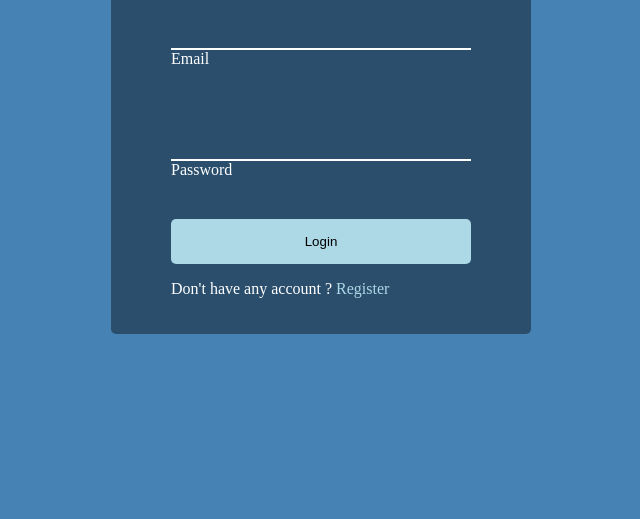
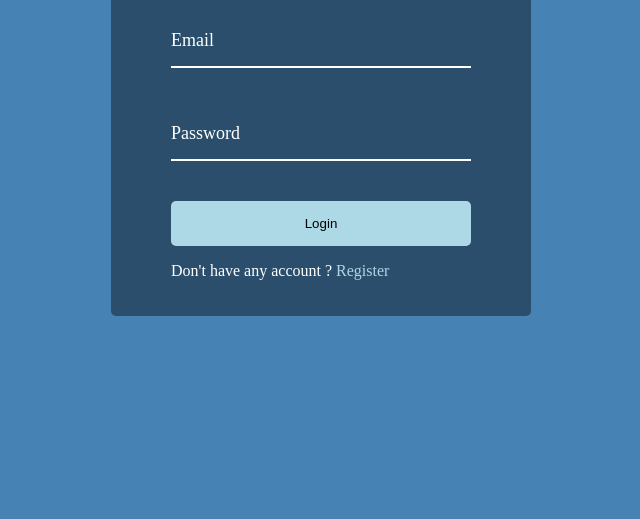
Before and after one commit to ibrahimtanoli/JavaScript-Projects, a plain HTML site: page 6-Form-WaveAnimation/index.html in a window 1280 px wide. Shown: the part 297-816 px from the top of the page, without its empty margins (319-959 px from the left). Drawn offline with Linux system fonts and the light colour scheme.

Commit message:
Adding Wave effect

```diff
--- a/6-Form-WaveAnimation/index.html
+++ b/6-Form-WaveAnimation/index.html
@@ -12,7 +12,7 @@
         <h1> Please Login</h1>
         <form>
             <div class="form-control">
-                <input type="email" required>
+                <input type="text" required>
                 <label >Email</label>
             </div>
             <div class="form-control">
@@ -23,5 +23,6 @@
         <p class="text">Don't have any account ? <a href="#">Register</a></p>
         </form>
     </div>
+    <script src="index.js"></script>
 </body>
 </html>
--- a/6-Form-WaveAnimation/index.js
+++ b/6-Form-WaveAnimation/index.js
@@ -0,0 +1,8 @@
+const labels= document.querySelectorAll('.form-control label')
+
+labels.forEach(label => {
+    label.innerHTML = label.innerText
+    .split('')
+    .map((letter,idx) => `<span style= "transition-delay: ${idx * 50}ms" >${letter}</span>`)
+    .join('')
+})
--- a/6-Form-WaveAnimation/style.css
+++ b/6-Form-WaveAnimation/style.css
@@ -62,4 +62,24 @@ body {
 .form-control input:focus,
 .form-control input:valid {
   outline: 0;
+  border-bottom-color: lightblue;
 }
+
+.form-control label {
+  position: absolute;
+  top: 15px;
+  left: 0;
+}
+
+.form-control label span {
+  display: inline-block;
+  font-size: 18px;
+  min-width: 5px;
+  transition: 0.3s cubic-bezier(0.68, -0.55, 0.265, 1.55);
+}
+
+.form-control input:focus + label span,
+.form-control input:valid + label span {
+  color: lightblue;
+  transform: translateY(-30px);
+}
```
